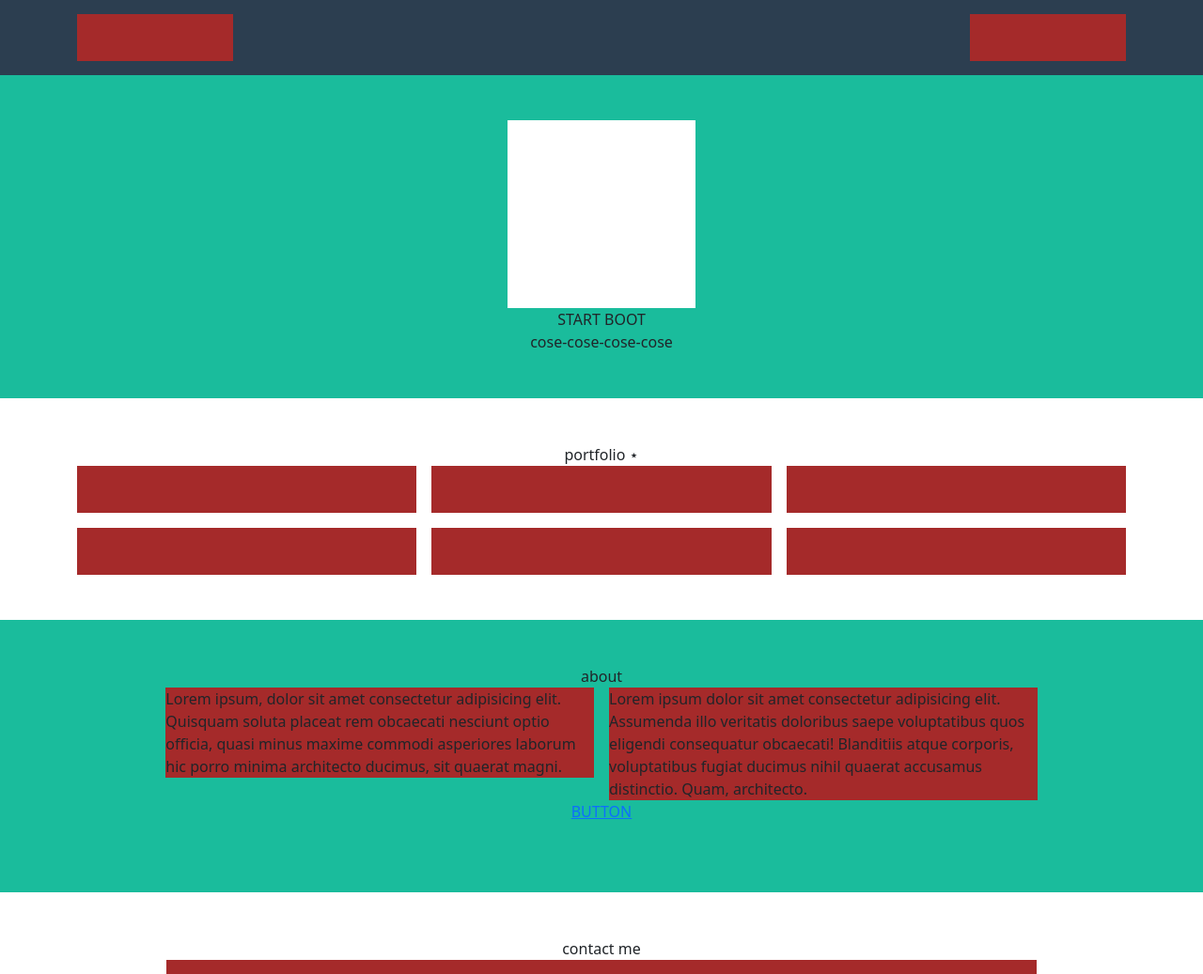
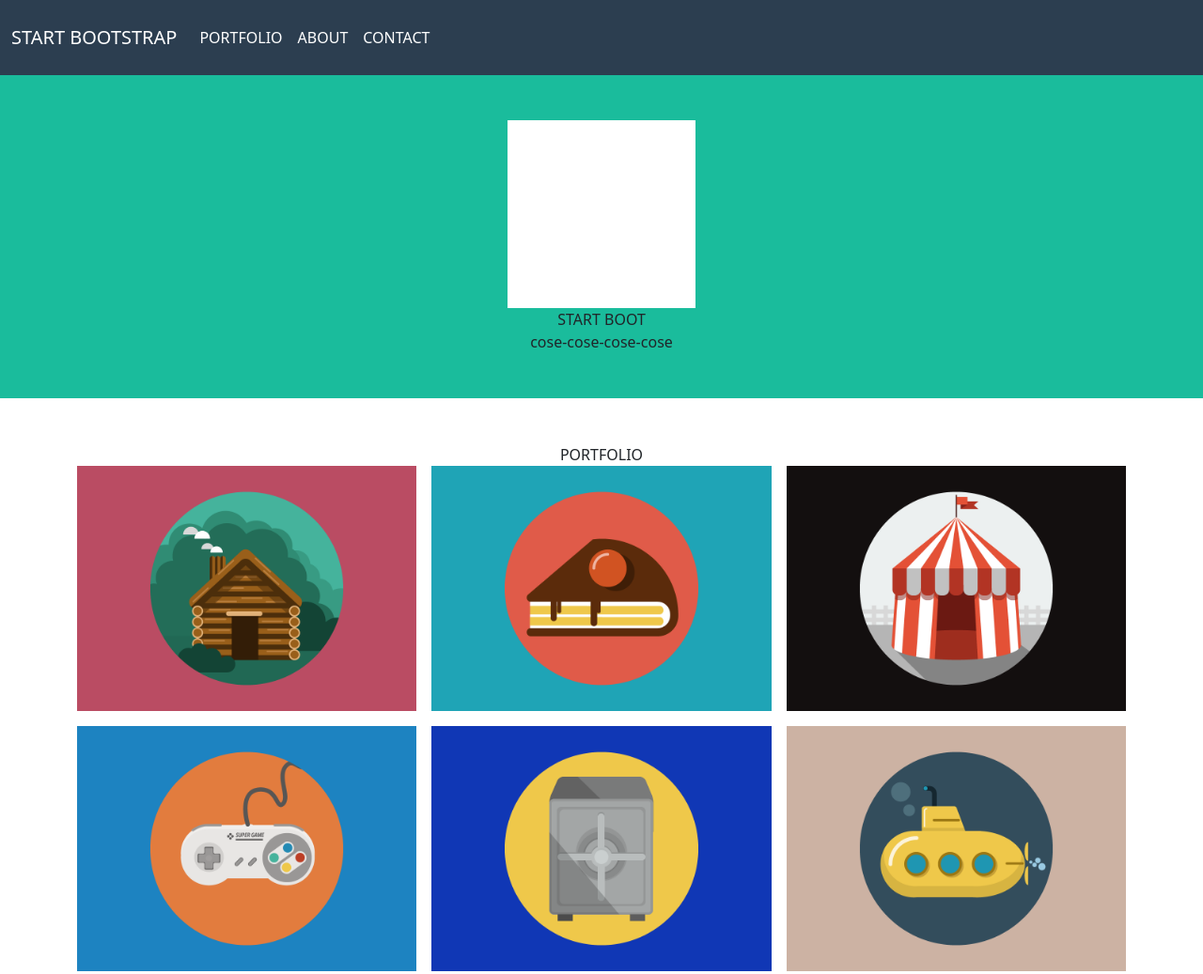
Before and after one commit to alessandraspalla/html-css-bootstrap-freelancer, a plain HTML site: page index.html in a window 1280 px wide. Shown: the top 1037 px of the page at 94% size. Drawn offline with nearby package versions, Linux system fonts and the light colour scheme.

Commit message:
header bs component

```diff
--- a/css/style.css
+++ b/css/style.css
@@ -1,6 +1,36 @@
 header, #copyright {
-    height: 80px;
+    min-height: 80px;
     background-color: #2c3e50;
+}
+
+/* MODIFICHE NAVBAR BS COMPONENT */
+.navbar-brand {
+    color: #fff;
+}
+
+.navbar {
+    --bs-navbar-brand-color: white;
+    --bs-navbar-toggler-border-color: white;
+}
+
+.navbar-toggler:focus {
+    box-shadow: 0 0 0 0;
+}
+
+.navbar-toggler {
+    border: 1.5px solid white;
+}
+
+.navbar-nav .nav-link.active, .navbar-nav .nav-link.show {
+    color: white;
+}
+
+.navbar-nav {
+    --bs-nav-link-color: white;
+}
+
+.bg-body-tertiary {
+    background-color: #2c3e50 !important;
 }
 
 #jumbotron, #about {
@@ -16,6 +46,10 @@ footer {
     height: 200px;
     margin: 0 auto;
     background-color: #fff;
+}
+
+img {
+    width: 100%;
 }
 
 .title {
--- a/index.html
+++ b/index.html
@@ -10,8 +10,8 @@
 </head>
 <body>
     <!-- header -->
-    <header>
-        <div class="container h-100">
+    <header class="d-flex align-items-center">
+        <!-- <div class="container h-100">
             <div class="row h-100 justify-content-between align-items-center">
                 <div class="col-2">
                     <div class="item"></div>
@@ -20,7 +20,30 @@
                     <div class="item"></div>
                 </div>
             </div>
-        </div>
+        </div> -->
+
+        <!-- BS COMPONENT -->
+        <nav class="navbar navbar-expand-lg bg-body-tertiary w-100">
+            <div class="container-fluid">
+              <a class="navbar-brand" href="#">START BOOTSTRAP</a>
+              <button class="navbar-toggler" type="button" data-bs-toggle="collapse" data-bs-target="#navbarNav" aria-controls="navbarNav" aria-expanded="false" aria-label="Toggle navigation">
+                <span class="navbar-toggler-icon"></span>
+              </button>
+              <div class="collapse navbar-collapse" id="navbarNav">
+                <ul class="navbar-nav">
+                  <li class="nav-item">
+                    <a class="nav-link active" aria-current="page" href="#">PORTFOLIO</a>
+                  </li>
+                  <li class="nav-item">
+                    <a class="nav-link" href="#">ABOUT</a>
+                  </li>
+                  <li class="nav-item">
+                    <a class="nav-link" href="#">CONTACT</a>
+                  </li>
+                </ul>
+              </div>
+            </div>
+          </nav>
     </header>
 
     <!-- jumbotron -->
@@ -42,27 +65,26 @@
     <section>
         <div class="container py-5">
             <div class="title">
-                portfolio
-                &Star;
+                PORTFOLIO
             </div>
             <div class="row row-cols-1 gx-2 gy-3 row-cols-md-2 row-cols-lg-3 g-3">
                 <div class="col">
-                    <div class="item"></div>
+                    <img src="img/cabin.png" alt="foto capanna">
                 </div>
                 <div class="col">
-                    <div class="item"></div>
+                    <img src="img/cake.png" alt="foto torta">
                 </div>
                 <div class="col">
-                    <div class="item"></div>
+                    <img src="img/circus.png" alt="foto circo">
                 </div>
                 <div class="col">
-                    <div class="item"></div>
+                    <img src="img/game.png" alt="foto joystick">
                 </div>
                 <div class="col">
-                    <div class="item"></div>
+                    <img src="img/safe.png" alt="foto safe">
                 </div>
                 <div class="col">
-                    <div class="item"></div>
+                    <img src="img/submarine.png" alt="foto sottomarino">
                 </div>
             </div>
         </div>
@@ -142,5 +164,7 @@
             </div>
         </div>
     </footer>
+
+    <script src="https://cdn.jsdelivr.net/npm/bootstrap@5.3.0-alpha3/dist/js/bootstrap.bundle.min.js" integrity="sha384-ENjdO4Dr2bkBIFxQpeoTz1HIcje39Wm4jDKdf19U8gI4ddQ3GYNS7NTKfAdVQSZe" crossorigin="anonymous"></script>
 </body>
 </html>
```
